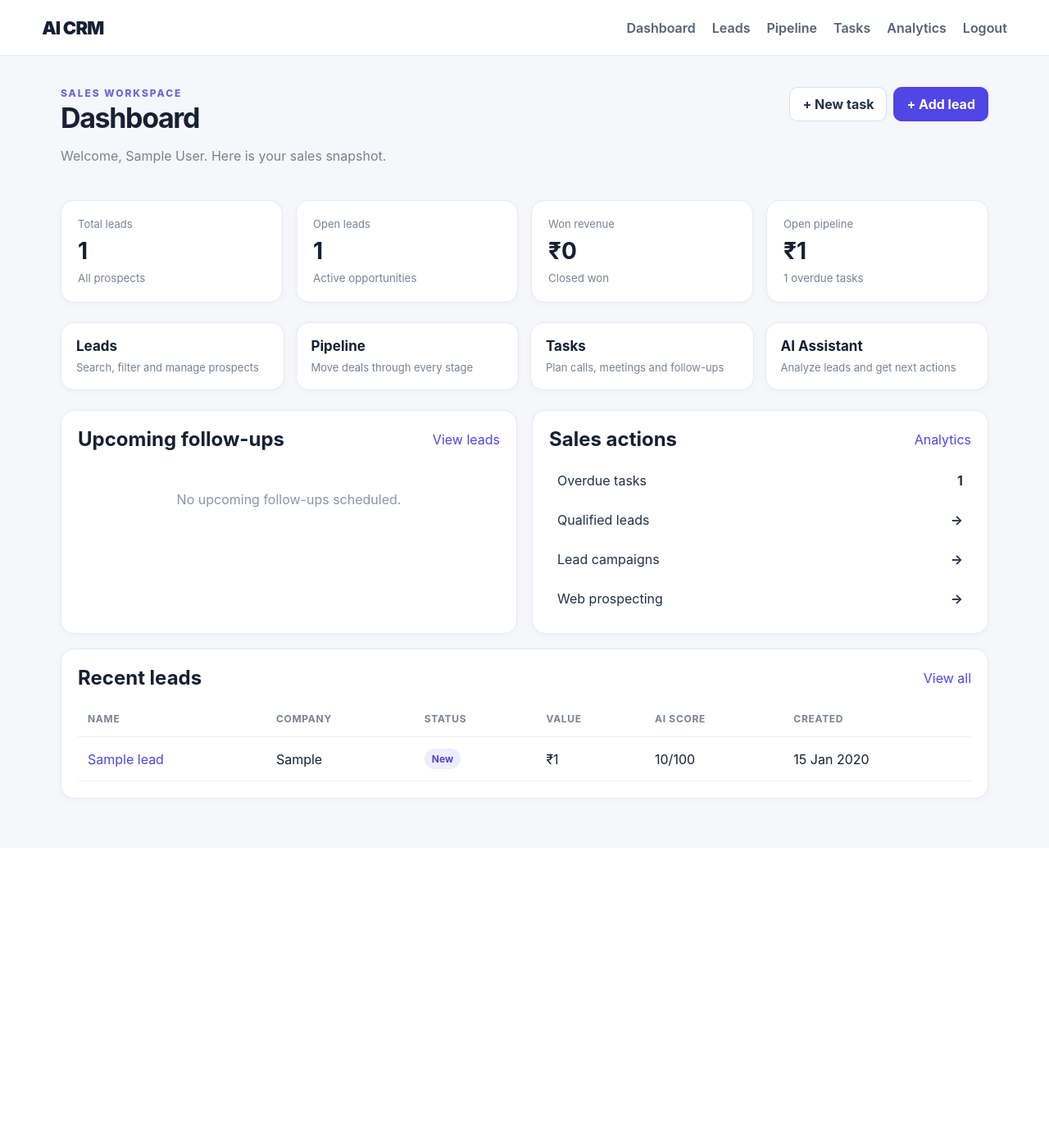
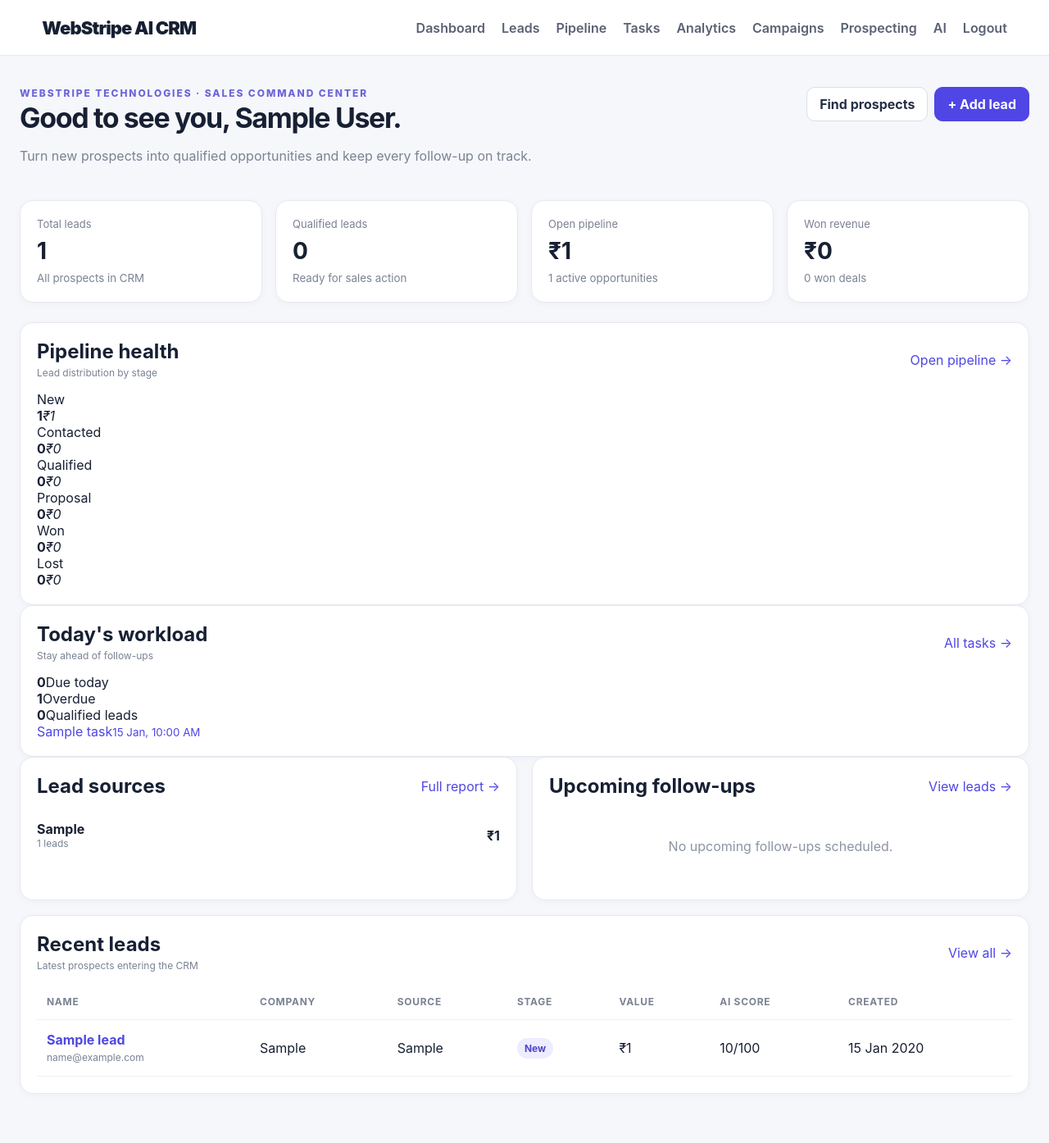
Before and after one commit to vijay7503637339/AI-CRM, a PHP site: page / in a window 1280 px wide. Shown: the whole page at 82% size. Before the commit the page ends 976 px from the top, so only its background shows below. Run offline with PHP 8.4, Linux system fonts and the light colour scheme; the visitor is signed in with stand-in values (Sample User, id 1); tables that the repository leaves empty hold one stand-in row (values such as "Sample post").

Commit message:
feat: turn dashboard into sales command center

```diff
--- a/public/index.php
+++ b/public/index.php
@@ -2,23 +2,29 @@
 require_once __DIR__ . '/../app/bootstrap.php';
 require_auth();
 $pdo = db();
+$user = current_user();
 $stats = [
     'total' => (int)$pdo->query("SELECT COUNT(*) FROM leads")->fetchColumn(),
     'open' => (int)$pdo->query("SELECT COUNT(*) FROM leads WHERE status IN ('new','contacted','qualified','proposal')")->fetchColumn(),
+    'qualified' => (int)$pdo->query("SELECT COUNT(*) FROM leads WHERE status='qualified'")->fetchColumn(),
     'won' => (int)$pdo->query("SELECT COUNT(*) FROM leads WHERE status='won'")->fetchColumn(),
     'value' => (float)$pdo->query("SELECT COALESCE(SUM(value),0) FROM leads WHERE status IN ('new','contacted','qualified','proposal')")->fetchColumn(),
     'won_value' => (float)$pdo->query("SELECT COALESCE(SUM(value),0) FROM leads WHERE status='won'")->fetchColumn(),
     'overdue' => (int)$pdo->query("SELECT COUNT(*) FROM tasks WHERE status='pending' AND due_at IS NOT NULL AND due_at < NOW()")->fetchColumn(),
+    'today_tasks' => (int)$pdo->query("SELECT COUNT(*) FROM tasks WHERE status='pending' AND due_at IS NOT NULL AND DATE(due_at)=CURDATE()")->fetchColumn(),
 ];
 $recent = $pdo->query("SELECT * FROM leads ORDER BY created_at DESC LIMIT 8")->fetchAll();
 $followups = $pdo->query("SELECT id,name,company,status,value,follow_up_at FROM leads WHERE follow_up_at IS NOT NULL AND follow_up_at >= NOW() ORDER BY follow_up_at ASC LIMIT 6")->fetchAll();
-$user = current_user();
-$statusLabels = ['new'=>'New','contacted'=>'Contacted','qualified'=>'Qualified','proposal'=>'Proposal','won'=>'Won','lost'=>'Lost'];
+$tasks = $pdo->query("SELECT t.id,t.title,t.due_at,t.priority,l.id AS lead_id,l.name AS lead_name FROM tasks t LEFT JOIN leads l ON l.id=t.lead_id WHERE t.status='pending' ORDER BY t.due_at IS NULL,t.due_at ASC LIMIT 6")->fetchAll();
+$stages = ['new'=>'New','contacted'=>'Contacted','qualified'=>'Qualified','proposal'=>'Proposal','won'=>'Won','lost'=>'Lost'];
+$stageData = $pdo->query("SELECT status,COUNT(*) total,COALESCE(SUM(value),0) value FROM leads GROUP BY status")->fetchAll();
+$stageMap=[];foreach($stageData as $row)$stageMap[$row['status']]=$row;
+$sources=$pdo->query("SELECT COALESCE(NULLIF(source,''),'unknown') source,COUNT(*) total,COALESCE(SUM(value),0) value FROM leads GROUP BY COALESCE(NULLIF(source,''),'unknown') ORDER BY total DESC LIMIT 5")->fetchAll();
 ?>
 <!doctype html><html lang="en"><head><meta charset="utf-8"><meta name="viewport" content="width=device-width,initial-scale=1"><title>Dashboard | AI CRM</title><link rel="stylesheet" href="assets/app.css"></head><body>
-<header class="topbar"><div class="brand">AI CRM</div><nav><a href="index.php">Dashboard</a><a href="leads.php">Leads</a><a href="pipeline.php">Pipeline</a><a href="tasks.php">Tasks</a><a href="analytics.php">Analytics</a><a href="logout.php">Logout</a></nav></header>
-<main class="container"><div class="page-head"><div><p class="eyebrow">SALES WORKSPACE</p><h1>Dashboard</h1><p class="muted">Welcome, <?=e($user['name']??'User')?>. Here is your sales snapshot.</p></div><div class="head-actions"><a class="btn" href="tasks.php">+ New task</a><a class="btn primary" href="lead-create.php">+ Add lead</a></div></div>
-<section class="stats"><article><span>Total leads</span><strong><?=$stats['total']?></strong><small class="muted">All prospects</small></article><article><span>Open leads</span><strong><?=$stats['open']?></strong><small class="muted">Active opportunities</small></article><article><span>Won revenue</span><strong>₹<?=number_format($stats['won_value'],0)?></strong><small class="muted">Closed won</small></article><article><span>Open pipeline</span><strong>₹<?=number_format($stats['value'],0)?></strong><small class="muted"><?=$stats['overdue']?> overdue tasks</small></article></section>
-<div class="quick-grid"><a class="quick-card" href="leads.php"><strong>Leads</strong><span>Search, filter and manage prospects</span></a><a class="quick-card" href="pipeline.php"><strong>Pipeline</strong><span>Move deals through every stage</span></a><a class="quick-card" href="tasks.php"><strong>Tasks</strong><span>Plan calls, meetings and follow-ups</span></a><a class="quick-card" href="ai-assistant.php"><strong>AI Assistant</strong><span>Analyze leads and get next actions</span></a></div>
-<div class="form-grid"><section class="panel"><div class="panel-head"><h2>Upcoming follow-ups</h2><a href="leads.php">View leads</a></div><?php if(!$followups):?><div class="empty">No upcoming follow-ups scheduled.</div><?php endif;?><?php foreach($followups as $lead):?><div class="metric-row"><div><a href="lead-view.php?id=<?=$lead['id']?>"><strong><?=e($lead['name'])?></strong></a><div class="muted small"><?=e($lead['company'])?:'No company'?> · <?=e($statusLabels[$lead['status']]??ucfirst($lead['status']))?></div></div><span><?=e(date('d M, h:i A',strtotime($lead['follow_up_at'])))?></span></div><?php endforeach;?></section><section class="panel"><div class="panel-head"><h2>Sales actions</h2><a href="analytics.php">Analytics</a></div><div class="action-list"><a href="tasks.php?filter=overdue"><span>Overdue tasks</span><b><?=$stats['overdue']?></b></a><a href="leads.php?status=qualified"><span>Qualified leads</span><b>→</b></a><a href="lead-campaigns.php"><span>Lead campaigns</span><b>→</b></a><a href="web-prospecting.php"><span>Web prospecting</span><b>→</b></a></div></section></div>
-<section class="panel" style="margin-top:18px"><div class="panel-head"><h2>Recent leads</h2><a href="leads.php">View all</a></div><div class="table-wrap"><table><thead><tr><th>Name</th><th>Company</th><th>Status</th><th>Value</th><th>AI score</th><th>Created</th></tr></thead><tbody><?php if(!$recent):?><tr><td colspan="6" class="empty">No leads yet. Add your first lead.</td></tr><?php endif;?><?php foreach($recent as $lead):?><tr><td><a href="lead-view.php?id=<?=$lead['id']?>"><?=e($lead['name'])?></a></td><td><?=e($lead['company'])?:'—'?></td><td><span class="pill"><?=e($statusLabels[$lead['status']] ?? ucfirst($lead['status']))?></span></td><td>₹<?=number_format((float)$lead['value'],0)?></td><td><?= $lead['ai_score']!==null?(int)$lead['ai_score'].'/100':'Pending'?></td><td><?=e(date('d M Y',strtotime($lead['created_at'])))?></td></tr><?php endforeach;?></tbody></table></div></section></main></body></html>
+<header class="topbar"><div class="brand">WebStripe <span>AI CRM</span></div><nav><a class="active" href="index.php">Dashboard</a><a href="leads.php">Leads</a><a href="pipeline.php">Pipeline</a><a href="tasks.php">Tasks</a><a href="analytics.php">Analytics</a><a href="lead-campaigns.php">Campaigns</a><a href="web-prospecting.php">Prospecting</a><a href="ai-assistant.php">AI</a><a href="logout.php">Logout</a></nav></header>
+<main class="container wide"><div class="page-head"><div><p class="eyebrow">WEBSTRIPE TECHNOLOGIES · SALES COMMAND CENTER</p><h1>Good to see you, <?=e($user['name']??'User')?>.</h1><p class="muted">Turn new prospects into qualified opportunities and keep every follow-up on track.</p></div><div class="head-actions"><a class="btn" href="web-prospecting.php">Find prospects</a><a class="btn primary" href="lead-create.php">+ Add lead</a></div></div>
+<section class="stats"><article><span>Total leads</span><strong><?=$stats['total']?></strong><small class="muted">All prospects in CRM</small></article><article><span>Qualified leads</span><strong><?=$stats['qualified']?></strong><small class="muted">Ready for sales action</small></article><article><span>Open pipeline</span><strong>₹<?=number_format($stats['value'],0)?></strong><small class="muted"><?=$stats['open']?> active opportunities</small></article><article><span>Won revenue</span><strong>₹<?=number_format($stats['won_value'],0)?></strong><small class="muted"><?=$stats['won']?> won deals</small></article></section>
+<div class="command-grid"><section class="panel"><div class="panel-head"><div><h2>Pipeline health</h2><span class="muted small">Lead distribution by stage</span></div><a href="pipeline.php">Open pipeline →</a></div><div class="funnel"><?php foreach($stages as $key=>$label):$row=$stageMap[$key]??['total'=>0,'value'=>0];$width=$stats['total']?max(8,round(((int)$row['total']/$stats['total'])*100)):8;?><div class="funnel-row"><span><?=$label?></span><div class="funnel-bar"><i style="width:<?=$width?>%"></i></div><b><?=$row['total']?></b><em>₹<?=number_format((float)$row['value'],0)?></em></div><?php endforeach;?></div></section><section class="panel"><div class="panel-head"><div><h2>Today's workload</h2><span class="muted small">Stay ahead of follow-ups</span></div><a href="tasks.php">All tasks →</a></div><div class="workload"><div><strong><?=$stats['today_tasks']?></strong><span>Due today</span></div><div><strong><?=$stats['overdue']?></strong><span>Overdue</span></div><div><strong><?=$stats['qualified']?></strong><span>Qualified leads</span></div></div><?php if($tasks):?><div class="mini-tasks"><?php foreach($tasks as $task):?><a href="tasks.php"><span><?=e($task['title'])?></span><small><?= $task['due_at']?e(date('d M, h:i A',strtotime($task['due_at']))):'No due date'?></small></a><?php endforeach;?></div><?php endif;?></section></div>
+<div class="form-grid dashboard-lower"><section class="panel"><div class="panel-head"><h2>Lead sources</h2><a href="analytics.php">Full report →</a></div><?php if(!$sources):?><div class="empty">No lead-source data yet.</div><?php endif;?><?php foreach($sources as $source):?><div class="metric-row"><div><strong><?=e(ucfirst($source['source']))?></strong><div class="muted small"><?=$source['total']?> leads</div></div><strong>₹<?=number_format((float)$source['value'],0)?></strong></div><?php endforeach;?></section><section class="panel"><div class="panel-head"><h2>Upcoming follow-ups</h2><a href="leads.php">View leads →</a></div><?php if(!$followups):?><div class="empty">No upcoming follow-ups scheduled.</div><?php endif;?><?php foreach($followups as $lead):?><div class="metric-row"><div><a href="lead-view.php?id=<?=$lead['id']?>"><strong><?=e($lead['name'])?></strong></a><div class="muted small"><?=e($lead['company'])?:'No company'?> · <?=e($stages[$lead['status']]??ucfirst($lead['status']))?></div></div><span><?=e(date('d M, h:i A',strtotime($lead['follow_up_at'])))?></span></div><?php endforeach;?></section></div>
+<section class="panel" style="margin-top:18px"><div class="panel-head"><div><h2>Recent leads</h2><span class="muted small">Latest prospects entering the CRM</span></div><a href="leads.php">View all →</a></div><div class="table-wrap"><table><thead><tr><th>Name</th><th>Company</th><th>Source</th><th>Stage</th><th>Value</th><th>AI score</th><th>Created</th></tr></thead><tbody><?php if(!$recent):?><tr><td colspan="7" class="empty">No leads yet. Add your first lead or connect a capture source.</td></tr><?php endif;?><?php foreach($recent as $lead):?><tr><td><a href="lead-view.php?id=<?=$lead['id']?>"><strong><?=e($lead['name'])?></strong></a><br><span class="muted small"><?=e($lead['email'])?></span></td><td><?=e($lead['company'])?:'—'?></td><td><?=e($lead['source'])?:'—'?></td><td><span class="pill"><?=e($stages[$lead['status']]??ucfirst($lead['status']))?></span></td><td>₹<?=number_format((float)$lead['value'],0)?></td><td><?= $lead['ai_score']!==null?(int)$lead['ai_score'].'/100':'Pending'?></td><td><?=e(date('d M Y',strtotime($lead['created_at'])))?></td></tr><?php endforeach;?></tbody></table></div></section></main></body></html>
```
